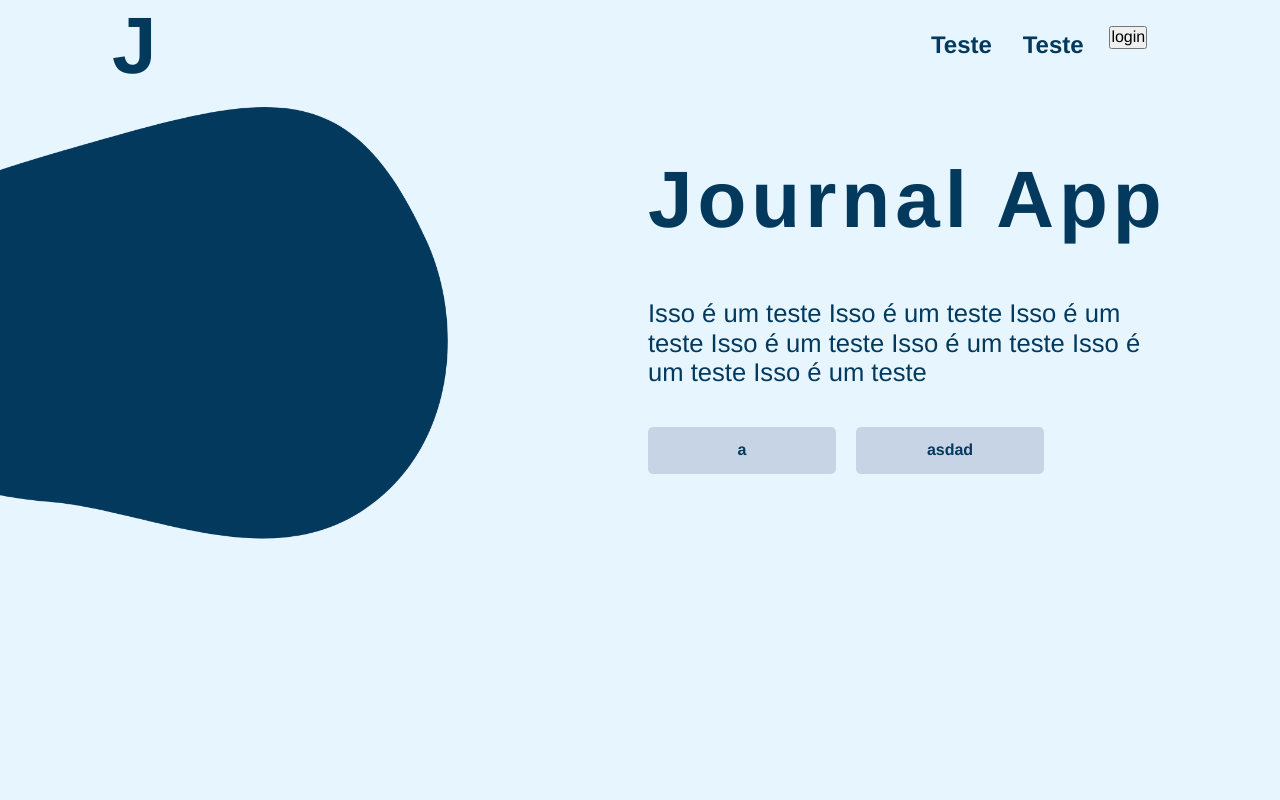
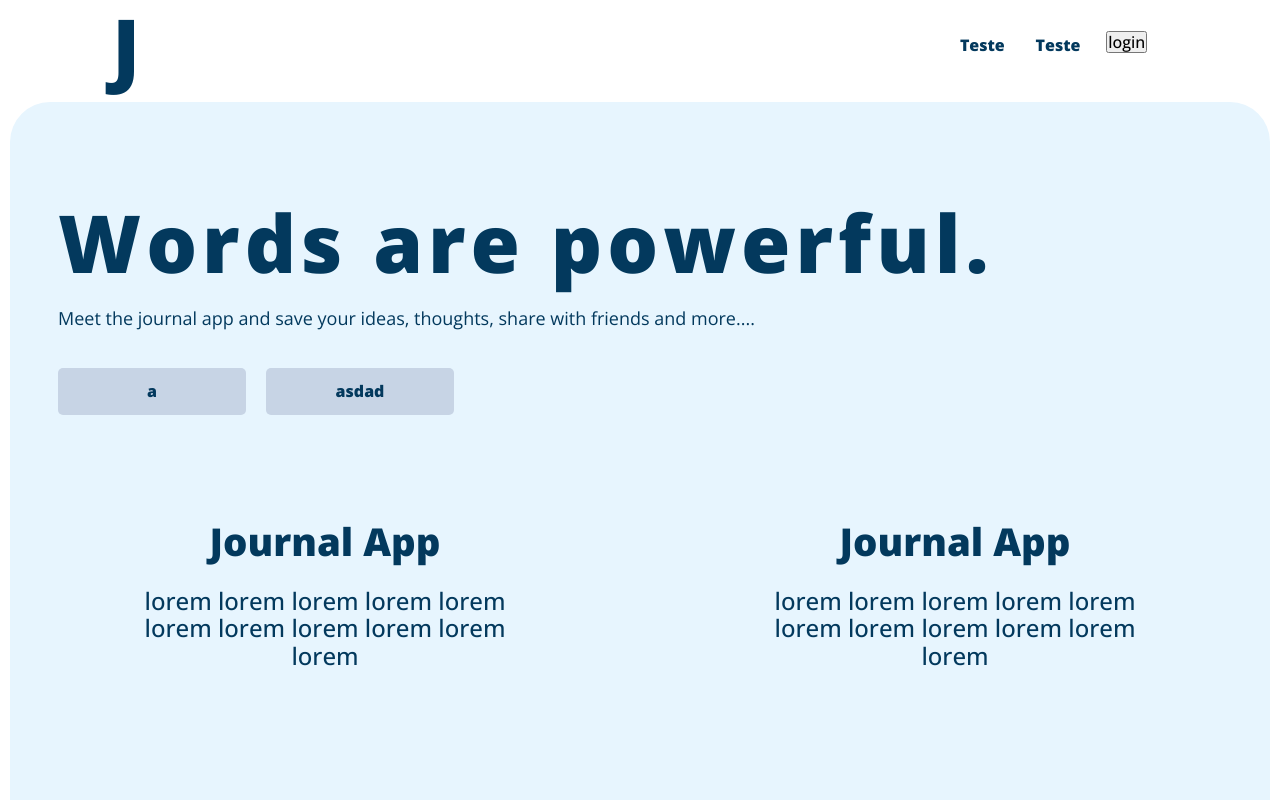
Before and after one commit to thalesghinis/journal-app, a Next.js app: page / in a window 1280 px wide. Shown: the top 800 px of the page. Built offline with nearby package versions, Linux system fonts and the light colour scheme.

Commit message:
Ajustes no front

```diff
--- a/pages/Index.styled.tsx
+++ /dev/null
@@ -1,39 +0,0 @@
-import styled from "styled-components";
-
-export const StyledBgColor = styled.div`
-    background-color: #e7f5fe;
-`
-
-export const StyledImage = styled.img`
-    transform: translateX(-30%);
-`
-
-export const StyledJournal = styled.div`
-    max-width: 550px;
-    margin: 0 auto;
-
-    h1{
-        letter-spacing: 5px;
-    }
-
-    h1,p{
-        color: #03395d;
-    }
-
-    .btn_component{
-        gap: 20px;
-    }
-`
-
-export const StyledAligned = styled.div`
-    color: #03395d;
-    margin: 16em auto 0;
-
-    h2{
-        font-size: 2.4em;
-    }
-
-    p{
-        margin-top: 1em;
-    }
-`
--- /dev/null
+++ b/pages/StyledIndex.tsx
@@ -0,0 +1,52 @@
+import styled from "styled-components";
+
+export const StyledMain = styled.div`
+    padding: 10px;
+`
+
+export const StyledBgColor = styled.div`
+    background-color: #e7f5fe;
+    border-radius: 40px;
+    min-height: 749px;
+`
+
+export const StyledImage = styled.img`
+    transform: translateX(-30%);
+`
+
+export const StyledJournal = styled.div`
+    margin: 0 auto;
+    padding: 40px;
+    color: #03395d;
+    h1{
+        letter-spacing: 5px;
+        font-size: 80px;
+        font-weight: bold;
+        font-family: 'Open Sans', sans-serif;
+        margin-bottom: 20px
+    }
+
+    p {
+        color: #03395d;
+        font-size: 18px;
+        font-weight: 300;
+    }
+
+    .btn_component{
+        gap: 20px;
+        margin-top: 0;
+    }
+`
+
+export const StyledAligned = styled.div`
+    color: #03395d;
+    margin: 4em auto;
+
+    h2{
+        font-size: 2.4em;
+    }
+
+    p {
+        margin-top: 1em;
+    }
+`
--- a/pages/components/Layout.tsx
+++ b/pages/components/Layout.tsx
@@ -17,6 +17,9 @@ export default function Layout({children} : ChildrenProps){
         <Head>
             <title>Journal App</title>
             <link rel="stylesheet" href="https://unpkg.com/tachyons@4.12.0/css/tachyons.min.css"/>
+            <link rel="preconnect" href="https://fonts.googleapis.com"/>
+            <link rel="preconnect" href="https://fonts.gstatic.com"  />
+            <link href="https://fonts.googleapis.com/css2?family=Open+Sans:wght@300;500;800&display=swap" rel="stylesheet"/>
         </Head>
          <Navbar/>
          <div style={{minHeight: '80vh', position: 'relative'}}>
--- a/pages/components/footer/StyledFooter.tsx
+++ b/pages/components/footer/StyledFooter.tsx
@@ -4,7 +4,10 @@ export const StyledFooter = styled.footer`
     display: flex;
     align-items: center;
     justify-content: center;
-    background-color: #03395d;
-    color: #e7f5fe;
+    background-color: #e7f5fe;
+    color: #03395d;
     height: 100px;
 `
+
+// background-color: #e7f5fe;
+// background-color: #03395d;
--- a/pages/components/navbar/StyledNavbar.tsx
+++ b/pages/components/navbar/StyledNavbar.tsx
@@ -1,15 +1,11 @@
 import styled from "styled-components";
 
 export const StyledHeader = styled.header`
-    /*top: 0;
-    left: 0;
-    right: 0;*/
-    background-color: #e7f5fe;
     padding: 0 7em;
     z-index: 1000;
     color: #03395d;
 
-    span{
+    span {
         font-size: 5em;
     }
 
@@ -26,7 +22,7 @@ export const StyledNavbar = styled.ul`
     }
 
     li a{
-        font-size: 1.5em;
+        font-size: 1em;
         padding: 5px;
         color: #03395d;
         transition: .4s;
@@ -34,6 +30,7 @@ export const StyledNavbar = styled.ul`
     }
 
     li a:hover{
-        border-color: #03395d;
+        opacity: 0.4;
+        transition: .3s;
     }
 `
--- a/pages/index.tsx
+++ b/pages/index.tsx
@@ -2,20 +2,23 @@ import React from 'react';
 import Button from './components/button/Button'
 import { signIn } from 'next-auth/react'
 
-import { StyledBgColor, StyledImage, StyledJournal, StyledAligned } from "./Index.styled";
+import { StyledBgColor, StyledImage, StyledJournal, StyledAligned, StyledMain } from "./StyledIndex";
 
-
+// <StyledImage className="dn db-l mw-none" src='/images/ornamento.png' width={807} height={454} alt="Ornamento da tela" />
+//<div className="fl-l w-100 w-50-l pa2">
+        //  </div>
 export default function Home() {
   return (
-    <>
+    <StyledMain>
       <StyledBgColor>
         <div className="cf ph2-ns">
-          <div className="fl-l w-100 w-50-l pa2">
-            <StyledImage className="dn db-l mw-none" src='/images/ornamento.png' width={807} height={454} alt="Ornamento da tela" />
-          </div>
-          <StyledJournal className="fl-l w-100 w-50-l pa2 journal">
-            <h1 className='bold f-5'>Journal App</h1>
-            <p className='f3-m f4'>Isso é um teste Isso é um teste Isso é um teste Isso é um teste Isso é um teste Isso é um teste Isso é um teste</p>
+
+          <StyledJournal>
+            <h1 className='bold f-5'>Words are powerful.</h1>
+              <p className='f3-m f4'>
+                Meet the journal app and save your ideas, thoughts,
+                share with friends and more....
+              </p>
             <div className="flex-l btn_component">
               <Button buttonName="a"/>
               <Button buttonName="asdad"/>
@@ -27,12 +30,12 @@ export default function Home() {
             <h2>Journal App</h2>
             <p className='f3'>lorem lorem lorem lorem lorem lorem lorem lorem lorem lorem lorem</p>
           </StyledAligned>
-          <StyledAligned className="tc pb7 w-50 w-30-l">
+          <StyledAligned className="tc w-50 w-30-l">
             <h2>Journal App</h2>
-            <p className='f3 '>lorem lorem lorem lorem lorem lorem lorem lorem lorem lorem lorem</p>
+            <p className='f3'>lorem lorem lorem lorem lorem lorem lorem lorem lorem lorem lorem</p>
           </StyledAligned>
         </div>
       </StyledBgColor>
-    </>
+    </StyledMain>
   )
 }
--- a/styles/Home.module.css
+++ /dev/null
@@ -1,60 +0,0 @@
-/*First Container*/
-.journal{
-    max-width: 550px;
-    margin: 0 auto;
-}
-
-.journal h1{
-    color: #03395d;
-    letter-spacing: 5px;
-}
-
-.journal p{
-    color: #03395d;
-}
-
-.btn_component{
-    gap: 20px;
-}
-
-/*Media - first container*/
-@media(min-width: 960px){
-    .journal p{
-        font-size: 1.6em;
-    }
-}
-
-@media(max-width: 959px){
-    .journal{
-        text-align: center;
-    }
-}
-
-@media(max-width: 768px){
-    .journal h1{
-        font-size: 4rem;
-    }
-}
-
-@media(max-width: 576px){
-    .journal h1{
-        font-size: 3rem;
-    }
-}
-/*End of First Container*/
-
-
-/*Second Container*/
-.aligned{
-    color: #03395d;
-    width: 30%;
-    margin: 15em auto;
-}
-
-.aligned h2{
-    font-size: 2.4em;
-}
-
-.aligned p{
-    margin-top: 1em;
-}
--- a/styles/Teste.module.css
+++ /dev/null
@@ -1,51 +0,0 @@
-.bg_color{
-    background-color: #e7f5fe;
-}
-
-.image{
-    width: 100%;
-    height: 100%;
-    transform: translateX(-30%)
-}
-
-.journal{
-    max-width: 550px;
-    margin: 0 auto;
-}
-
-.journal h1{
-    color: #03395d;
-    letter-spacing: 5px;
-}
-
-.journal p{
-    color: #03395d;
-}
-
-.btn_component{
-    gap: 20px;
-}
-
-@media(min-width: 960px){
-    .journal p{
-        font-size: 1.6em;
-    }
-}
-
-@media(max-width: 959px){
-    .journal{
-        text-align: center;
-    }
-}
-
-@media(max-width: 768px){
-    .journal h1{
-        font-size: 4rem;
-    }
-}
-
-@media(max-width: 576px){
-    .journal h1{
-        font-size: 3rem;
-    }
-}
--- a/styles/globals.css
+++ b/styles/globals.css
@@ -1,5 +1,5 @@
 * {
-  font-family: Helvetica;
+  font-family: 'Open Sans', sans-serif;
   margin: 0;
   padding: 0;
   box-sizing: border-box;
```
Also changed, not shown: pages/components/navbar/Navbar.tsx (+5 -4 lines).
